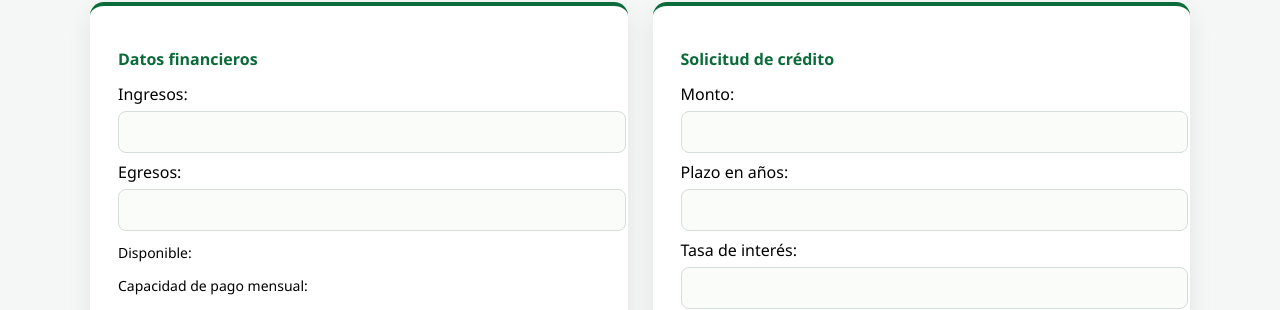
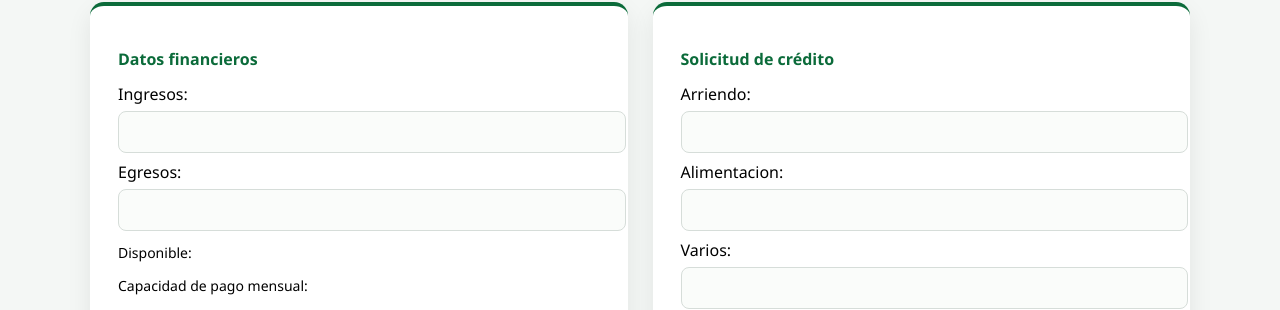
Before and after one commit to xfoliux/Simulador-Credito, a plain HTML site: page index.html in a window 1280 px wide. Shown: the part 235-545 px from the top of the page. Drawn offline with Linux system fonts and the light colour scheme.

Commit message:
se realiza cambios en campos a arriendo, alimentacion y varios

```diff
--- a/index.html
+++ b/index.html
@@ -45,15 +45,15 @@
             <div class="columna">
                 <h2>Solicitud de crédito</h2>
 
-                <label>Monto:</label>
+                <label>Arriendo:</label>
                 <input type="text" id="txtMonto" onblur="validarMonto()">
                 <small id="errorMonto" class="error"></small>
 
-                <label>Plazo en años:</label>
+                <label>Alimentacion:</label>
                 <input type="text" id="txtPlazo" onblur="validarPlazo()">
                 <small id="errorPlazo" class="error"></small>
 
-                <label>Tasa de interés:</label>
+                <label>Varios:</label>
                 <input type="text" id="txtTasaInteres" onblur="validarTasaInteres()">
                 <small id="errorTasaInteres" class="error"></small>
 
```
